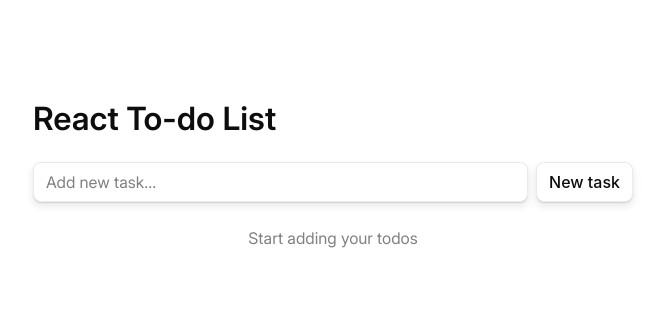
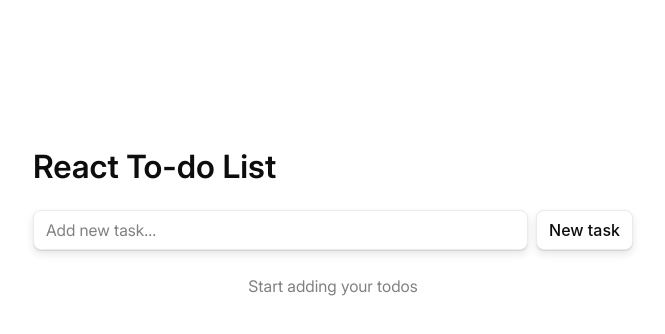
Before and after one commit to flinski/leafy-todos, a React (Vite) app: page / in a window 1280 px wide. Shown: the top 334 px of the page, without its empty margins (307-972 px from the left). Built offline with nearby package versions, Linux system fonts and the light colour scheme; a web font is replaced by a local one.

Commit message:
feat: add adaptive

```diff
--- a/package.json
+++ b/package.json
@@ -4,7 +4,7 @@
 	"version": "0.0.0",
 	"type": "module",
 	"scripts": {
-		"dev": "vite",
+		"dev": "vite --host",
 		"build": "tsc -b && vite build",
 		"preview": "vite preview",
 		"lint": "eslint .",
--- a/src/components/Header/Header.module.scss
+++ b/src/components/Header/Header.module.scss
@@ -1,8 +1,13 @@
 @use '@/styles/helpers' as *;
 
 .header {
-	margin-top: to-rem(100);
+	margin-top: to-rem(128);
 	margin-bottom: to-rem(24);
 	font-size: to-rem(32);
 	font-weight: 600;
+
+	@include mobile {
+		margin-top: to-rem(32);
+		margin-bottom: to-rem(16);
+	}
 }
--- a/src/components/TodoForm/TodoForm.tsx
+++ b/src/components/TodoForm/TodoForm.tsx
@@ -1,4 +1,5 @@
 import { useState } from 'react'
+import { generateId } from '@/utils'
 import type { Todo } from '@/types/data'
 import styles from './TodoForm.module.scss'
 
@@ -17,7 +18,7 @@ export default function TodoForm({ onAddTodo }: TodoFormProps) {
 		if (!title) return
 
 		const newTodo: Todo = {
-			id: crypto.randomUUID(),
+			id: generateId(),
 			title: title,
 			completed: false,
 		}
--- a/src/components/app/app.module.scss
+++ b/src/components/app/app.module.scss
@@ -4,4 +4,5 @@
 	max-width: to-rem(640);
 	margin-inline: auto;
 	padding-inline: to-rem(20);
+	padding-block: to-rem(20);
 }
--- a/src/styles/base/_globals.scss
+++ b/src/styles/base/_globals.scss
@@ -5,10 +5,10 @@
 // 	scrollbar-color: var(--gray-400) var(--gray-50);
 // }
 
-// *::selection {
-// 	color: var(--brand-950);
-// 	background-color: var(--brand-200);
-// }
+*::selection {
+	color: var(--color-text);
+	background-color: var(--color-accent-dim);
+}
 
 html {
 	-webkit-tap-highlight-color: transparent;
--- /dev/null
+++ b/src/utils/helpers.ts
@@ -0,0 +1,3 @@
+export function generateId() {
+	return `${Date.now()}-${Math.random().toString(16).slice(2)}`
+}
--- /dev/null
+++ b/src/utils/index.ts
@@ -0,0 +1 @@
+export * from './helpers'
```
